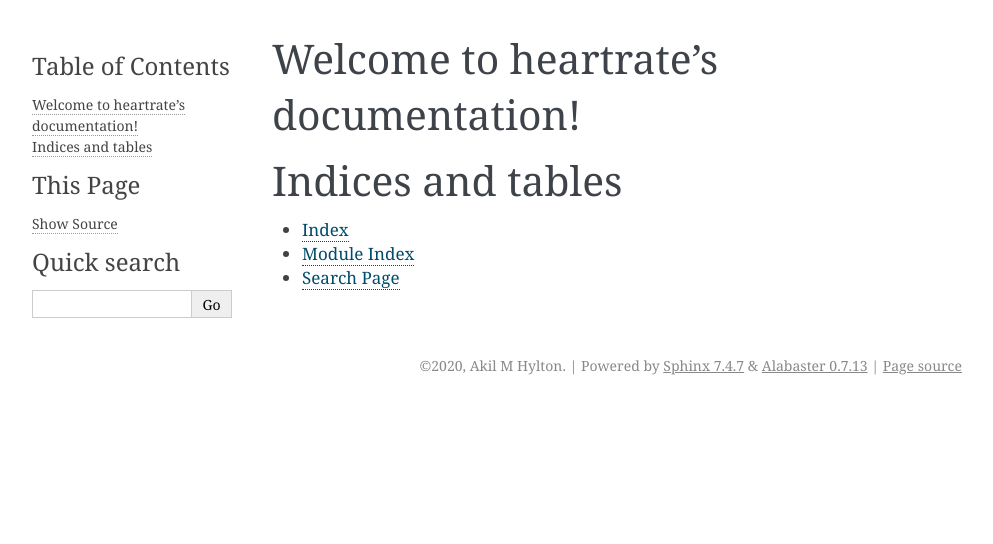
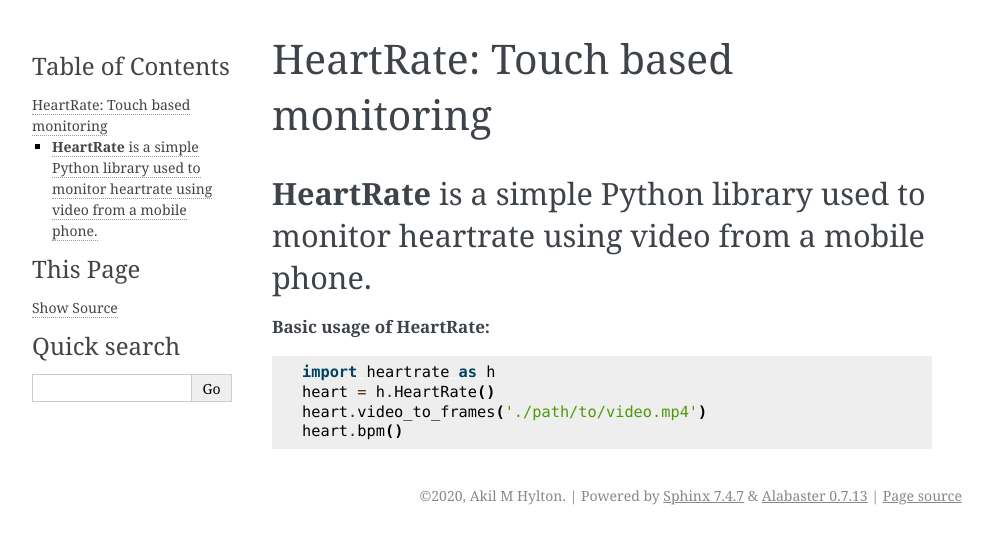
Before and after one commit to k105la/pulsetracker, a Sphinx documentation site: the page built from docs/index.rst, in a window 1280 px wide. Shown: the top 544 px of the page, without its empty margins (148-1141 px from the left). Built offline with Sphinx 7.4.7, drawn with Linux system fonts in a browser that asks for light colours.

Commit message:
Added basic usage to docs

```diff
--- a/docs/conf.py
+++ b/docs/conf.py
@@ -10,9 +10,9 @@
 # add these directories to sys.path here. If the directory is relative to the
 # documentation root, use os.path.abspath to make it absolute, like shown here.
 #
-# import os
-# import sys
-# sys.path.insert(0, os.path.abspath('.'))
+import os
+import sys
+sys.path.insert(0, os.path.abspath('..'))
 
 
 # -- Project information -----------------------------------------------------
--- a/docs/index.rst
+++ b/docs/index.rst
@@ -3,7 +3,7 @@
    You can adapt this file completely to your liking, but it should at least
    contain the root `toctree` directive.
 
-Welcome to heartrate's documentation!
+HeartRate: Touch based monitoring
 =====================================
 
 .. toctree::
@@ -11,10 +11,14 @@
    :caption: Contents:
 
 
+**HeartRate** is a simple Python library used to monitor heartrate using video from a mobile phone.
+"""""""""""""""
 
-Indices and tables
-==================
+**Basic usage of HeartRate:**
 
-* :ref:`genindex`
-* :ref:`modindex`
-* :ref:`search`
+.. code-block:: python
+
+  import heartrate as h
+  heart = h.HeartRate()
+  heart.video_to_frames('./path/to/video.mp4')
+  heart.bpm()
```
